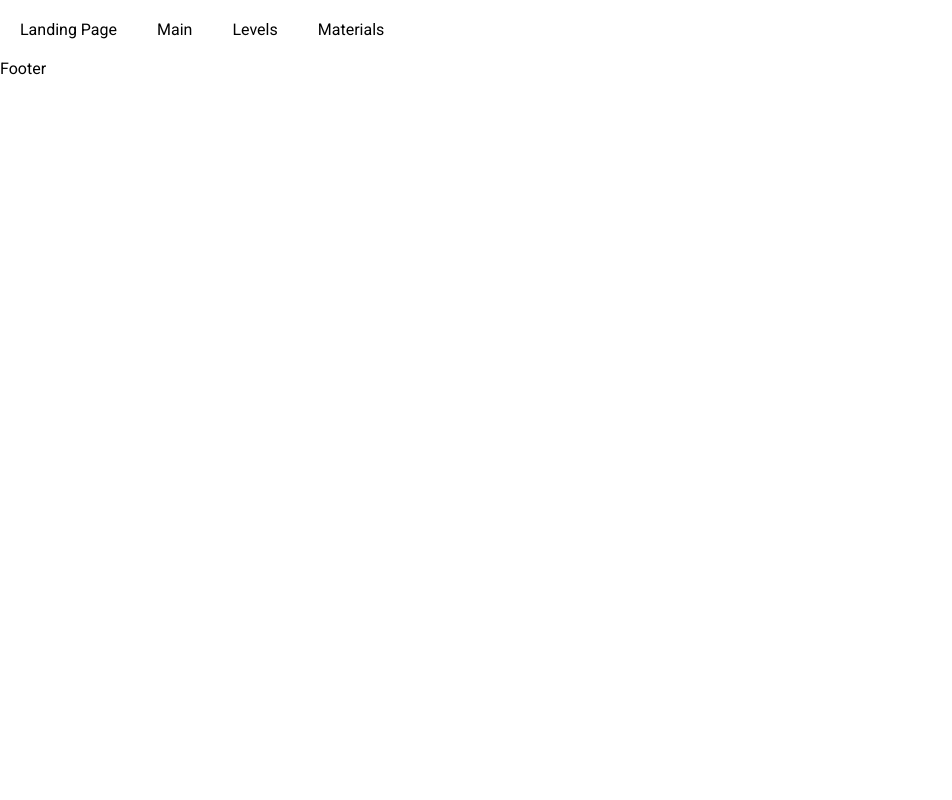
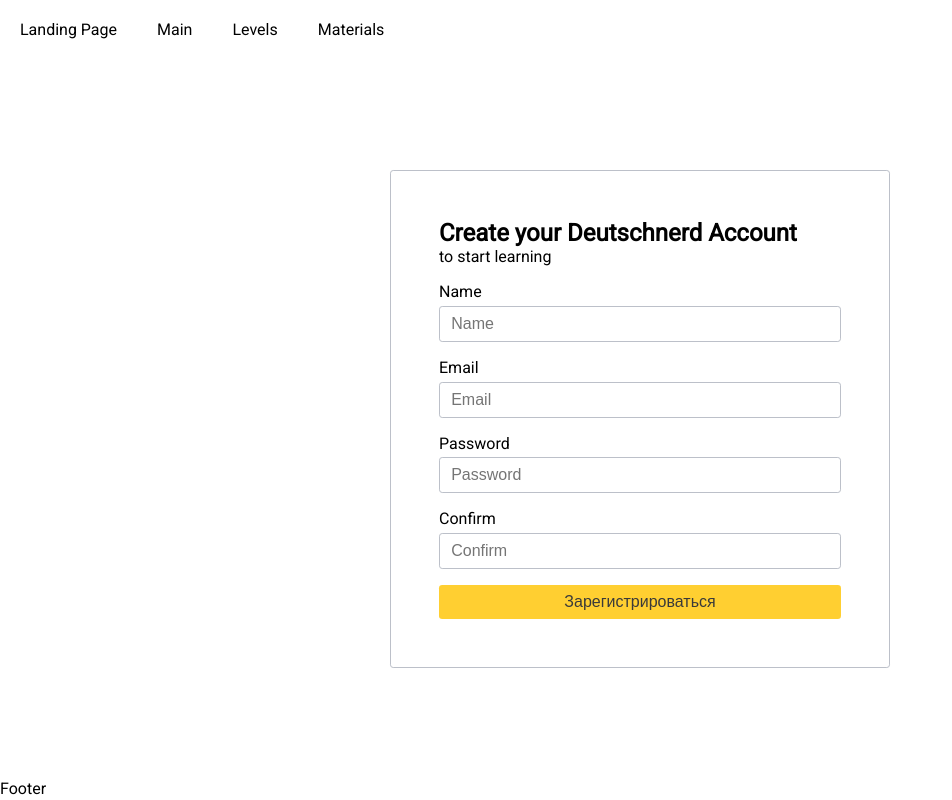
Before and after one commit to roma0297/deutschnerd, a React (Create React App) app: page /login in a window 1280 px wide. Shown: the whole page, without its empty margins (0-952 px from the left). Built offline with nearby package versions, Linux system fonts and the light colour scheme; the HTML template or start-up script is replaced by a standard one.

Commit message:
Add Login Page

```diff
--- /dev/null
+++ b/src/components/LoginPage/LoginPage.js
@@ -0,0 +1,35 @@
+import React from 'react';
+import styles from './LoginPage.module.scss'
+
+const loginPage = () => (
+    <section className={styles.LoginSection}>
+        <div className={styles.LoginFormContainer}>
+            <h2>Create your Deutschnerd Account</h2>
+            <p>to start learning</p>
+
+            <form action="/login" method="POST">
+                <div className={styles.LoginFormElement}>
+                    <label className={styles.LoginFormElement__label}>Name</label>
+                    <input className={styles.LoginFormElement__input} id="name" type="text" placeholder="Name"/>
+                </div>
+                <div className={styles.LoginFormElement}>
+                    <label className={styles.LoginFormElement__label}>Email</label>
+                    <input className={styles.LoginFormElement__input} id="email" type="email" placeholder="Email"/>
+                </div>
+                <div className={styles.LoginFormElement}>
+                    <label className={styles.LoginFormElement__label}>Password</label>
+                    <input className={styles.LoginFormElement__input} id="password" type="password" placeholder="Password"/>
+                </div>
+                <div className={styles.LoginFormElement}>
+                    <label className={styles.LoginFormElement__label}>Confirm</label>
+                    <input className={styles.LoginFormElement__input} id="check_password" type="password" placeholder="Confirm"/>
+                </div>
+                <div className={styles.LoginFormElement}>
+                    <button className={styles.LoginFormElement__button} type="submit">Зарегистрироваться</button>
+                </div>
+            </form>
+        </div>
+    </section>
+);
+
+export default loginPage;
--- /dev/null
+++ b/src/components/LoginPage/LoginPage.module.scss
@@ -0,0 +1,62 @@
+.LoginFormContainer {
+  margin: 1rem;
+
+  &__form {
+    display: flex;
+  }
+}
+
+.LoginFormElement {
+  margin-top: 1rem;
+
+  &__label {
+    display: block;
+    margin-bottom: .3rem;
+  }
+
+  &__input {
+    border-radius: .2em;
+    border: 1px solid #bcc0c9;
+    font-size: 1rem;
+    padding: .5rem .7rem;
+    width: 100%;
+  }
+
+  &__button {
+    background-color: #ffcf31;
+    border-radius: .2em;
+    color: #3a3a3a;
+    display: block;
+    font-size: 1rem;
+    padding: .5rem .7rem;
+    width: 100%;
+
+    &:hover {
+      cursor: pointer;
+      color: #000000;
+      box-shadow: 1px 1px #9c9c9c;
+    }
+  }
+}
+
+@media (min-width: 768px) {
+  .LoginSection {
+    display: flex;
+    height: 90vh;
+    justify-content: center;
+    align-items: center;
+  }
+
+  .LoginFormContainer {
+    border-radius: .2em;
+    border: 1px solid #bcc0c9;
+    margin: 1rem auto;
+    padding: 3rem;
+    width: 500px;
+
+
+    &__form {
+      display: flex;
+    }
+  }
+}
--- a/src/components/Routes/Routes.js
+++ b/src/components/Routes/Routes.js
@@ -8,6 +8,7 @@
 import VocabularyPage from "../VocabularyPage/VocabularyPage";
 import BooksPage from "../BooksPage/BooksPage";
 import ArticlesPage from "../ArticlesPage/ArticlesPage";
+import LoginPage from "../LoginPage/LoginPage";
 
 const routes = () => (
     <Switch>
@@ -19,6 +20,7 @@
         <Route path="/vocabulary" component={VocabularyPage}/>
         <Route path="/books" component={BooksPage}/>
         <Route path="/articles" component={ArticlesPage}/>
+        <Route path="/login" component={LoginPage}/>
     </Switch>
 );
 
```
